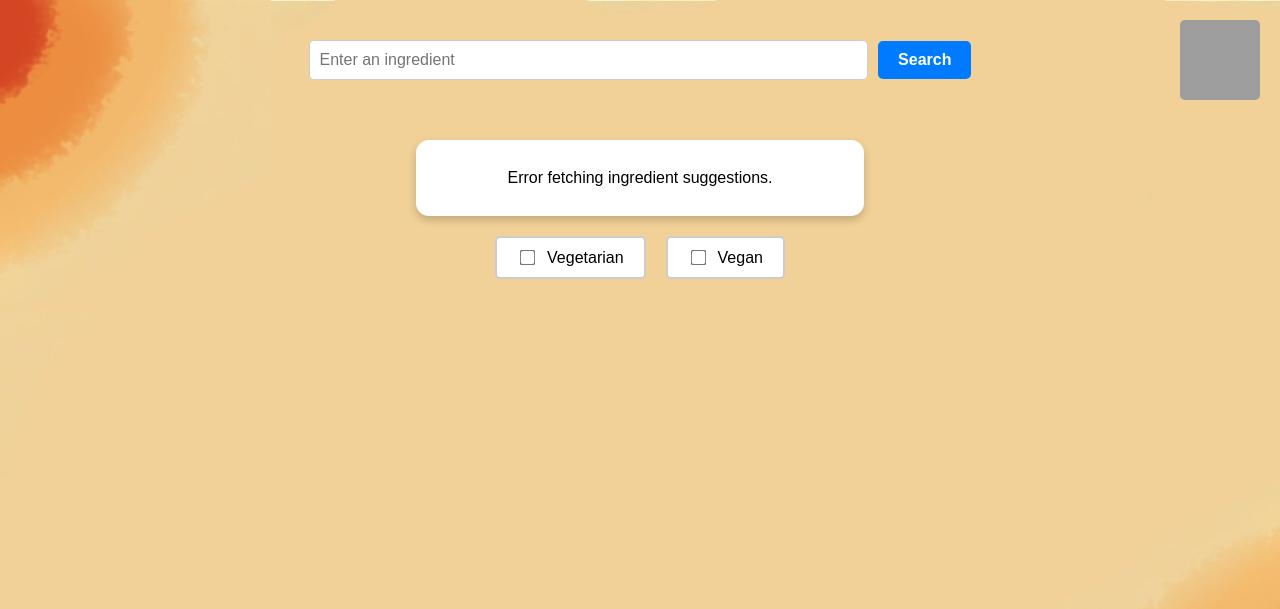
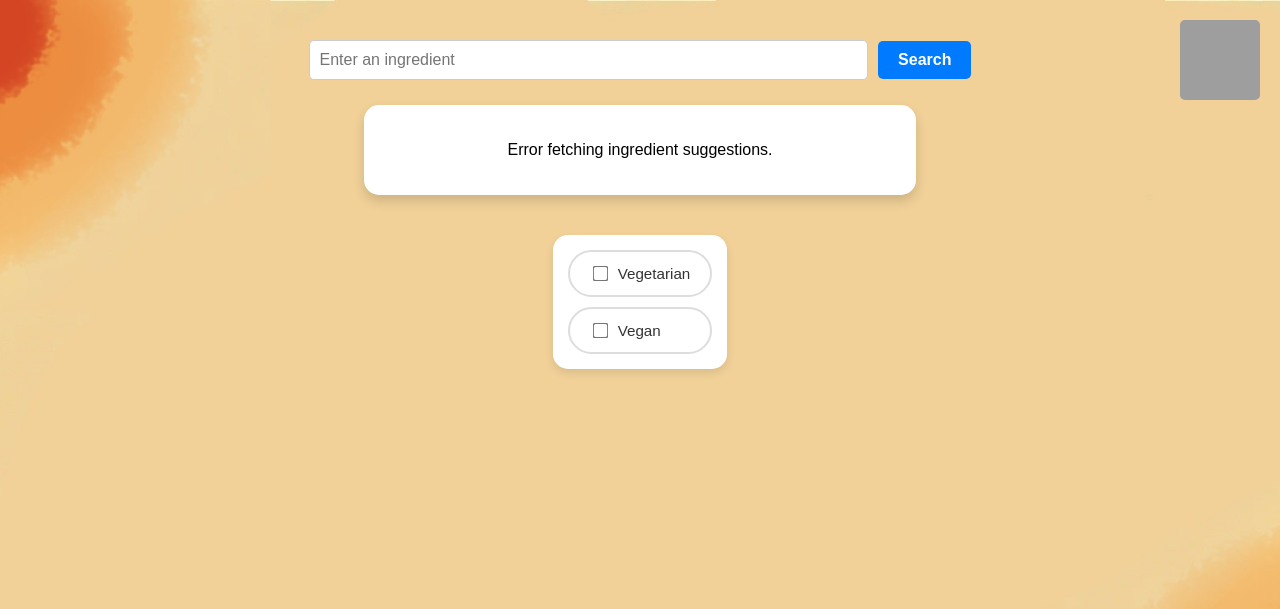
Before and after one commit to KJ4277/Recipe-CS-Coursework, a PHP site: page /main_page.php in a window 1280 px wide. Shown: the top 609 px of the page. Run offline with PHP 8.4, Linux system fonts and the light colour scheme; the visitor is signed in with stand-in values (Sample User, id 1); grey boxes are pictures that could not be loaded.

Commit message:
Update recipestyle.css

```diff
--- a/recipe_website/recipestyle.css
+++ b/recipe_website/recipestyle.css
@@ -78,7 +78,7 @@ body {
     display: flex;
     justify-content: center;
     align-items: center;
-    margin: 40px;
+    margin: 40px 0 5px 0;
     width: 60%;
 }
 
@@ -106,28 +106,39 @@ body {
     background-color: #0056b3;
 }
 
+/* Filters Container */
+
 .filters-container {
     display: flex;
-    justify-content: center;
-    gap: 20px;
-    margin-bottom: 20px;
+    flex-direction: column; /* Stack filters vertically */
+    gap: 10px; /* Space between filter options */
+    background-color: white;
+    padding: 15px;
+    border-radius: 15px;
+    box-shadow: 0 4px 8px rgba(0, 0, 0, 0.1);
+    margin: 20px;
+
 }
 
 .filter-option {
     display: flex;
     align-items: center;
-    gap: 10px;
-    padding: 10px 20px;
-    border: 2px solid #ccc;
-    border-radius: 5px;
+    gap: 8px;
+    padding: 12px 20px;
+    border: 2px solid #ddd;
+    border-radius: 25px; /* Rounded pill shape */
     background-color: white;
     cursor: pointer;
-    transition: background-color 0.3s, border-color 0.3s;
+    transition: background-color 0.3s, border-color 0.3s, transform 0.2s;
+    font-size: 0.95rem;
+    font-weight: 500;
+    color: #333;
 }
 
 .filter-option:hover {
     background-color: #f5f5f5;
     border-color: #007bff;
+    transform: translateY(-3px); /* Slight lift on hover */
 }
 
 .filter-option input[type="checkbox"] {
@@ -222,14 +233,27 @@ ol {
     background-color: #0056b3;
 }
 
+/* Suggestions Container */
 .suggestions-container {
     margin: 20px 0;
     text-align: center;
-    width: 33%;  /* Reduced from 60% */
+    width: 40%;
     background-color: white;
-    padding: 13px;  /* Reduced from 20px */
-    border-radius: 13px;
-    box-shadow: 0 4px 8px rgba(0, 0, 0, 0.2);
+    padding: 20px;
+    border-radius: 15px;
+    box-shadow: 0 6px 12px rgba(0, 0, 0, 0.15); /* Softer shadow */
+    transition: transform 0.3s ease, box-shadow 0.3s ease; /* Smooth hover effect */
+}
+
+.suggestions-container:hover {
+    box-shadow: 0 8px 16px rgba(0, 0, 0, 0.2); /* Enhanced shadow on hover */
+}
+
+.suggestions-container h3 {
+    margin: 0 0 15px 0;
+    font-size: 1.2rem;
+    color: #333;
+    font-weight: bold;
 }
 
 .suggestions-list {
@@ -238,17 +262,32 @@ ol {
     gap: 10px;
     list-style-type: none;
     padding: 0;
+    flex-wrap: wrap; /* Allow wrapping for smaller screens */
 }
 
 .suggestions-list li {
+    transform: translateY(3px); /* Slight lift on hover */
     background-color: #007bff;
     color: white;
-    padding: 5px 10px;
-    border-radius: 5px;
+    padding: 8px 15px;
+    border-radius: 25px; /* Rounded pill shape */
     cursor: pointer;
-    transition: background-color 0.3s;
+    transition: background-color 0.3s, transform 0.2s;
+    font-size: 0.9rem;
+    font-weight: 500;
 }
 
 .suggestions-list li:hover {
     background-color: #0056b3;
+    transform: scale(1.05); /* Slight scale-up on hover */
 }
+
+/* Wrapper for filters and suggestions */
+.filters-suggestions-wrapper {
+    display: flex;
+    justify-content: center;
+    align-items: stretch; /* Align items to the top */
+    gap: 20px; /* Space between filters and suggestions */
+    width: 60%; /* Match the width of other centered elements */
+    margin: 0 auto; /* Center the wrapper */
+}
```
